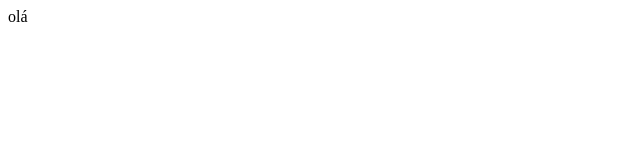
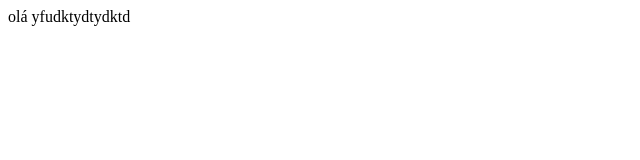
Before and after one commit to ericautfpr/EC-040925-Aula-Remoto, a plain HTML site: page index.html in a window 1280 px wide. Shown: the whole page, without its empty margins (0-640 px from the left). Drawn offline with Linux system fonts and the light colour scheme.

Commit message:
alteração index

```diff
--- a/index.html
+++ b/index.html
@@ -6,6 +6,6 @@
     <title>Document</title>
 </head>
 <body>
-    olá
+    olá yfudktydtydktd
 </body>
 </html>
```
